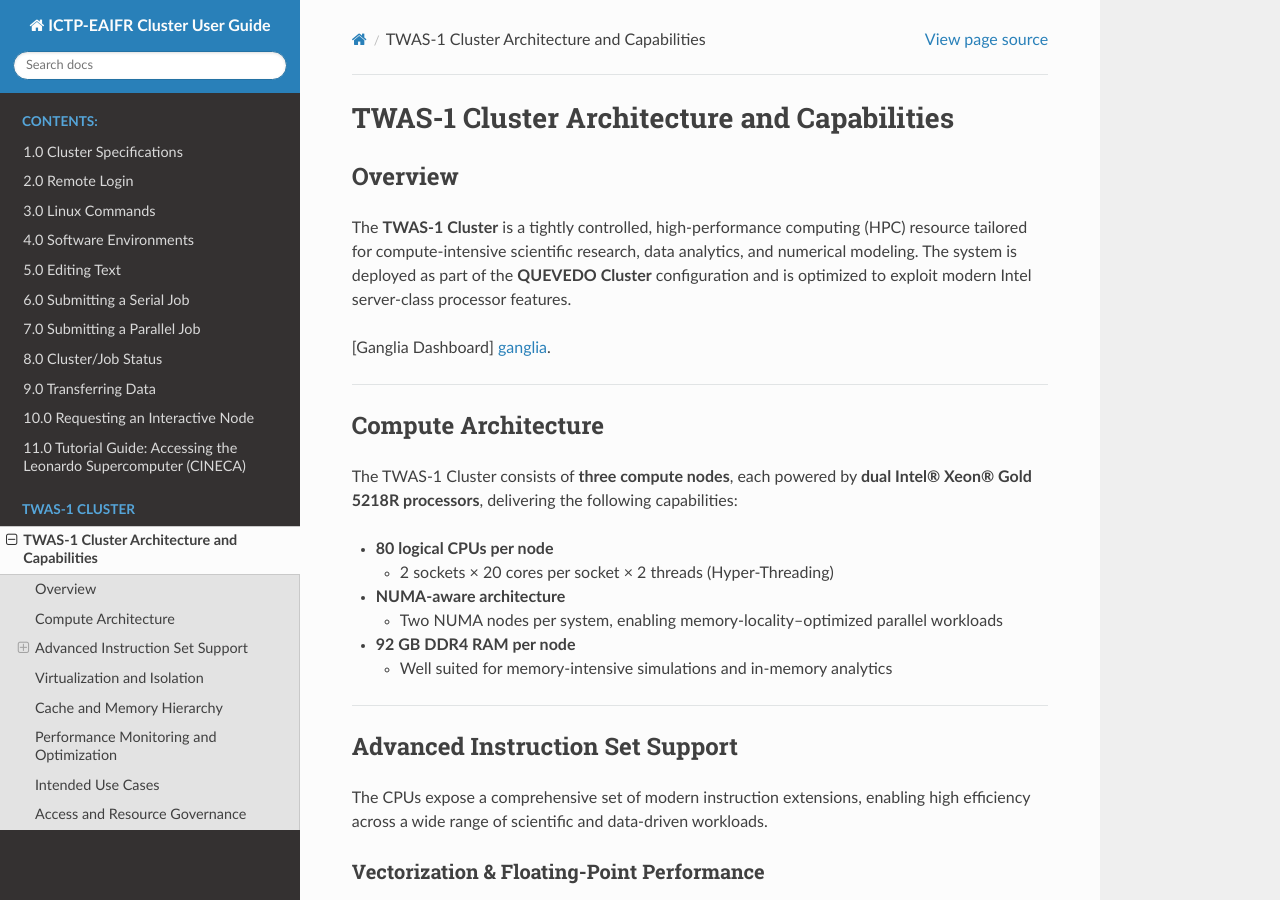
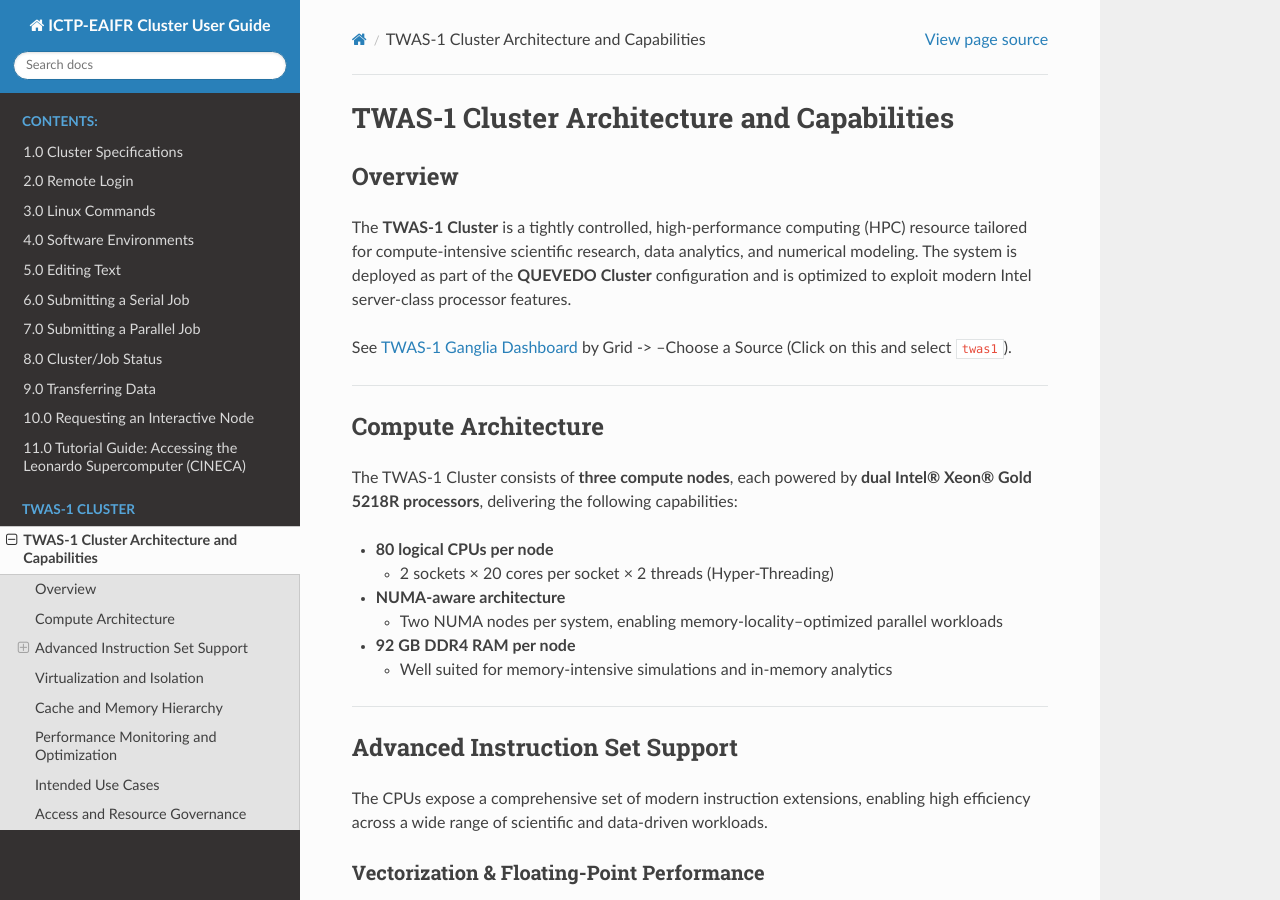
Before and after one commit to eaifrrw/sc-how-to, a Sphinx documentation site: the page built from docs/twas1_specifications.md, in a window 1280 px wide and 900 px high. Built offline with Sphinx 7.4.7 and the Read the Docs theme 3.1.0, drawn with Linux system fonts in a browser that asks for light colours.

Commit message:
updated ganglia link for TWAS-1

```diff
--- a/docs/twas1_specifications.md
+++ b/docs/twas1_specifications.md
@@ -4,9 +4,9 @@
 
 The **TWAS-1 Cluster** is a tightly controlled, high-performance computing (HPC) resource tailored for compute-intensive scientific research, data analytics, and numerical modeling. The system is deployed as part of the **QUEVEDO Cluster** configuration and is optimized to exploit modern Intel server-class processor features.
 
-[Ganglia Dashboard] [ganglia].
+See [TWAS-1 Ganglia Dashboard] by Grid -> --Choose a Source (Click on this and select `twas1`).
 
-[ganglia]: http://154.68.126.3/ganglia/?r=hour&cs=&ce=&m=load_one&s=by+name&c=twas1&tab=m&vn=&hide-hf=false
+[TWAS-1 Ganglia Dashboard]: http://154.68.126.3/ganglia/?r=hour&cs=&ce=&m=load_one&s=by+name&c=twas1&tab=m&vn=&hide-hf=false
 
 
 ---
```
